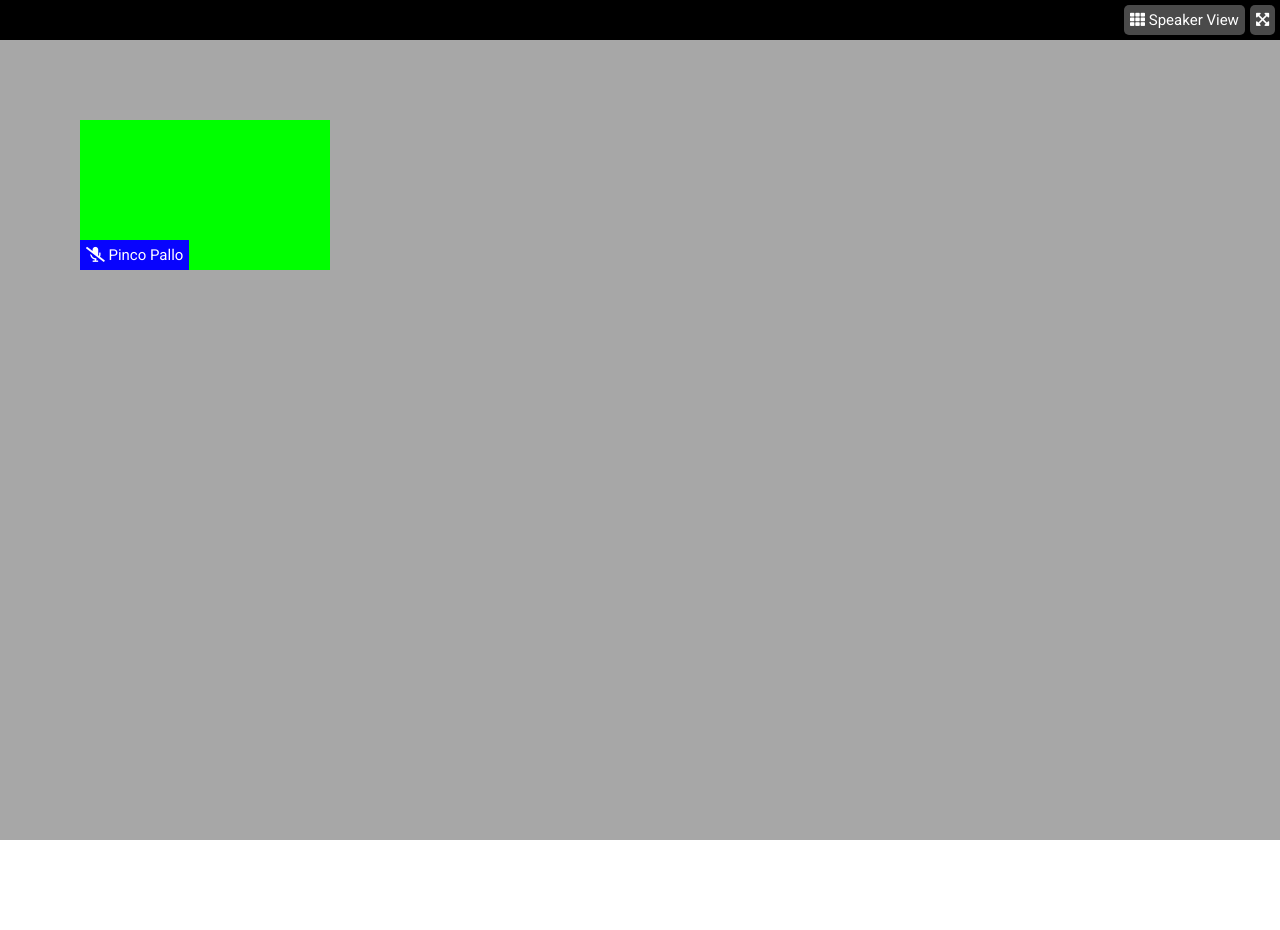
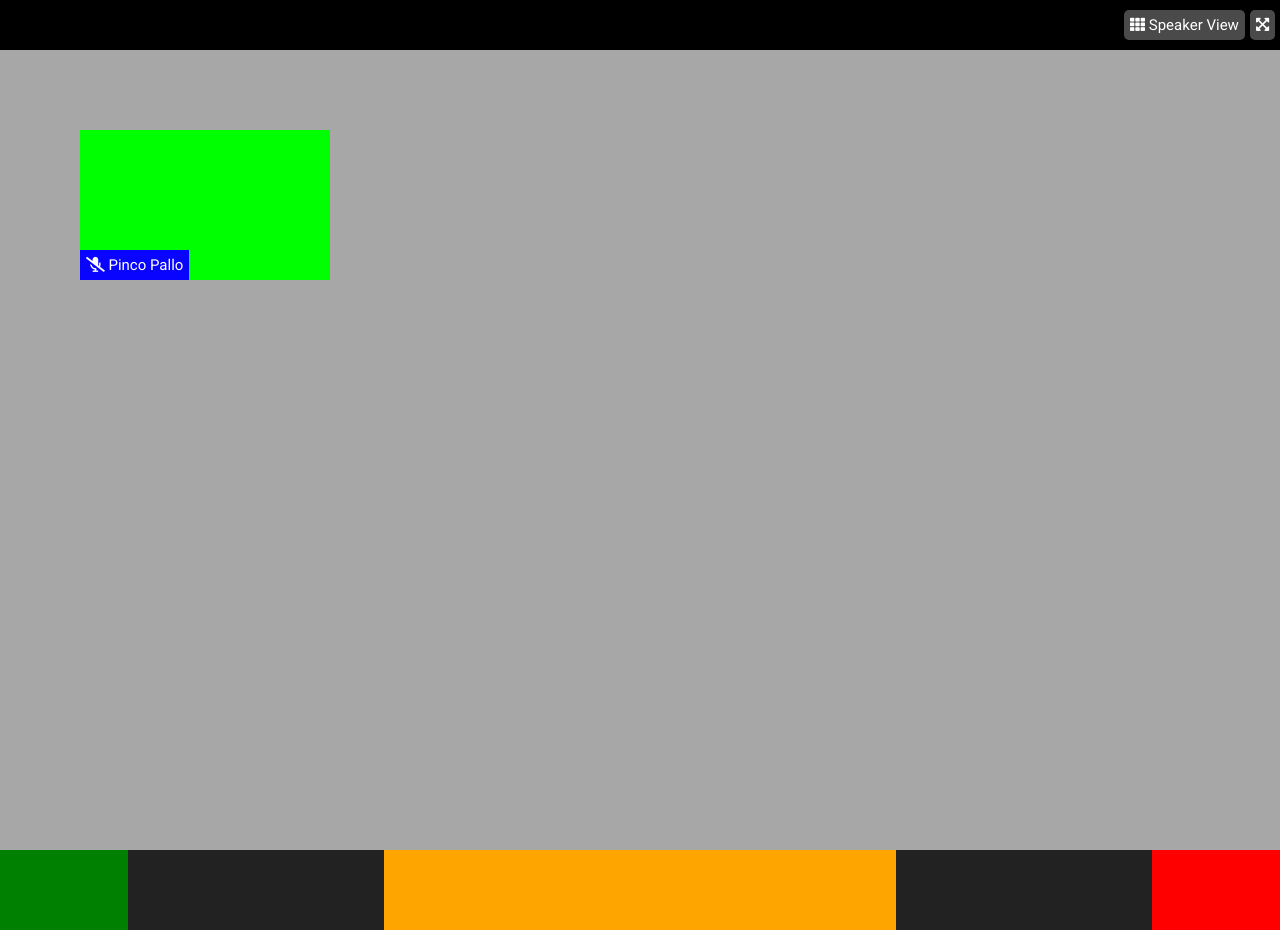
Before and after one commit to KSigma91/html-css-zoom, a plain HTML site: page index.html in a window 1280 px wide. Before the commit the page ends 840 px from the top, so only its background shows below. Drawn offline with Linux system fonts and the light colour scheme.

Commit message:
struttura footer

```diff
--- a/css/style.css
+++ b/css/style.css
@@ -25,7 +25,7 @@ img {
 header .top-bar {
     background: #000;
     width: 100%;
-    height: 5vh;
+    height: 50px;
     display: flex;
     justify-content: flex-end;
 }
@@ -44,6 +44,7 @@ header .top-bar .item-sx, .item-dx {
 /* impostazioni main */
 main .grid-box {
     background: #a7a7a7;
+    padding: 80px;
     width: 100%;
     height: 100vh;
     display: flex;
@@ -58,13 +59,56 @@ main .grid-box .user {
 }
 
 .grid-box .user {
-    margin: 80px;
+    margin-right: 5px;
 }
 
 .user a {
+    align-self: flex-end;
     font-size: 15px;
     padding: 6px;
-    align-self: flex-end;
     /* debug */
     background: #0804fd;
 }
+
+
+
+
+/* impostazioni footer */
+footer {
+    display: flex;
+    justify-content: space-between;
+    background: #222222;
+    width: 100%;
+    height: 80px;
+}
+
+/* lato sinistro */
+footer #button-sx {
+    /* align-self: flex-start; */
+    width: 10%;
+    /* debug */
+    height: 80px;
+    background: green;
+}
+
+
+/* lato centrale */
+footer nav {
+    width: 40%;
+    /* debug */
+    height: 80px;
+    background: orange;
+}
+
+nav #button-center {
+
+}
+
+
+/* lato destro */
+footer #button-dx {
+    width: 10%;
+    /* debug */
+    height: 80px;
+    background: red;
+}
--- a/index.html
+++ b/index.html
@@ -39,6 +39,7 @@
 
         <div class="grid-box">
 
+            <!-- thumbnail utente -->
             <div class="user">
                 <!-- <img src="https://i.picsum.photos/id/1005/5760/3840.jpg?hmac=2acSJCOwz9q_dKtDZdSB-OIK1HUcwBeXco_RMMTUgfY" alt="thumbnai_user"> -->
                 <a href="#">
@@ -46,10 +47,41 @@
                     Pinco Pallo
                 </a>
             </div>
+
         </div>
     </main>
 
-    <footer></footer>
+    <!-- barra interazioni -->
+    <footer>
+
+        <!-- icone lato sinistro -->
+        <aside id="button-sx">
+            <div >
+                <!-- mic -->
+                <div class="icon">
+
+                </div>
+                <!-- cam -->
+                <div class="icon">
+
+                </div>
+            </div>
+        </aside>
+
+        <!-- icone lato centrale -->
+        <nav>
+
+        </nav>
+
+        <!-- lato destro -->
+        <aside id="button-dx">
+            <div >
+
+            </div>
+
+        </aside>
+
+    </footer>
 
 </body>
 </html>
```
